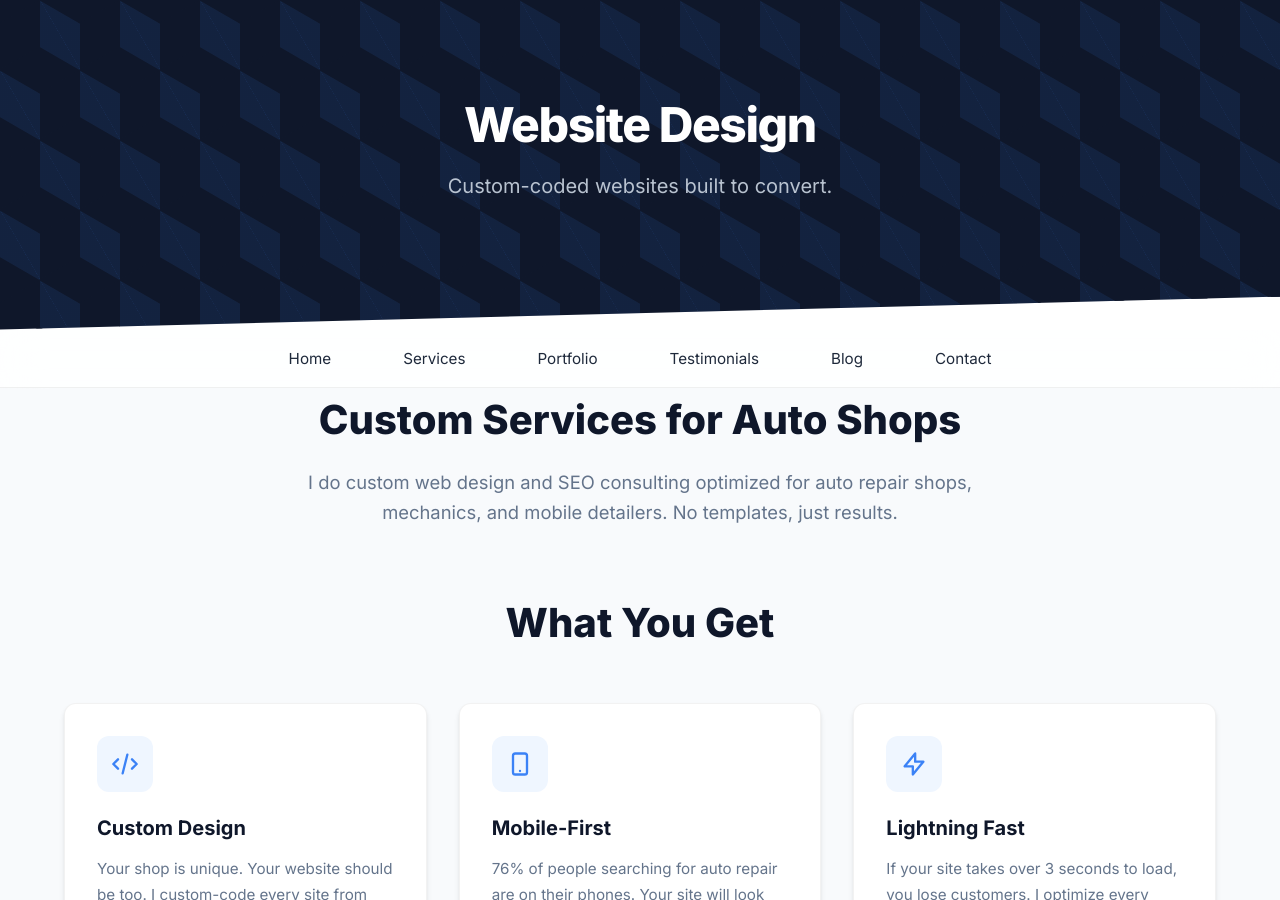
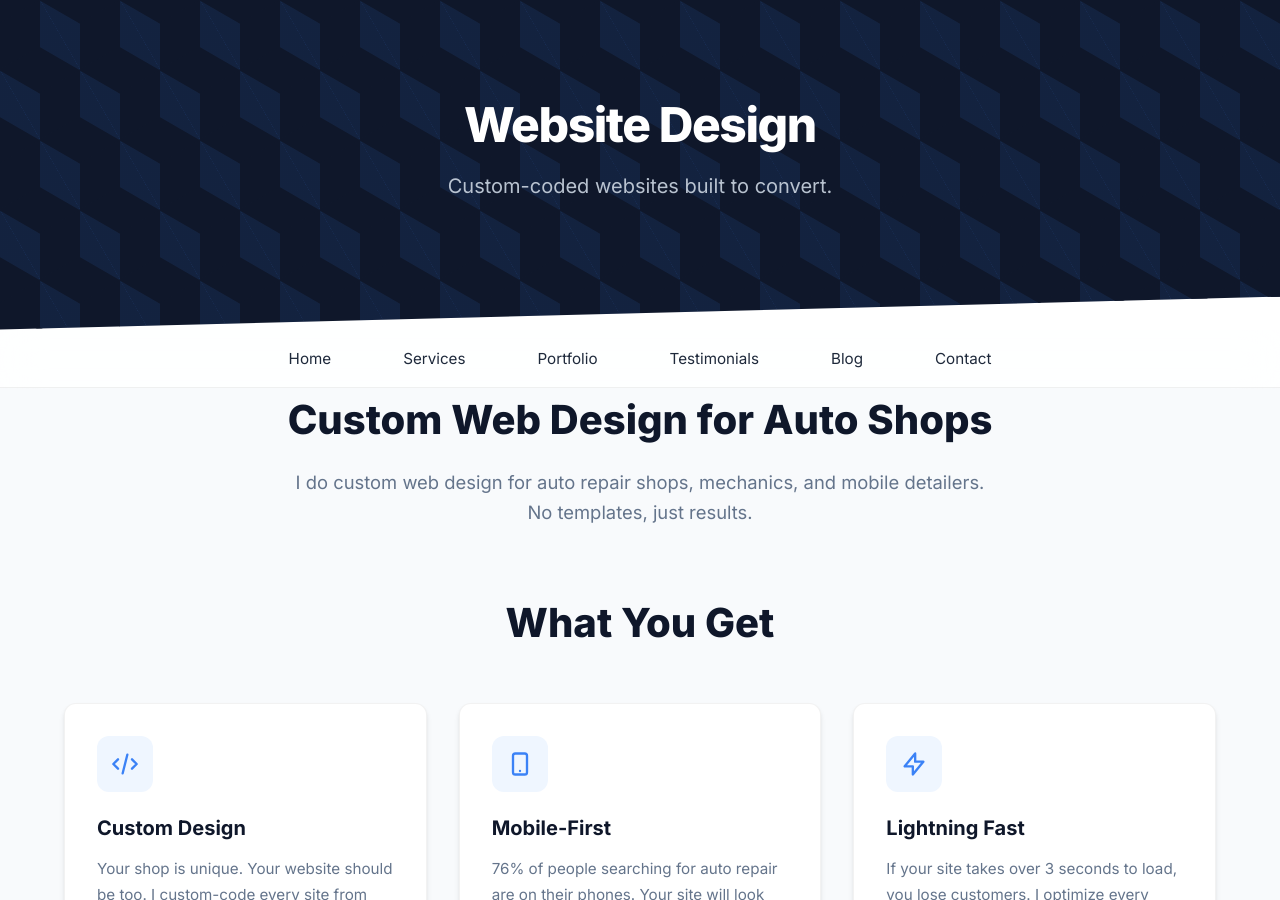
Before and after one commit to JamesBrownR/MeetingSurge, a Jekyll site: the page built from services/web-design/index.html, in a window 1280 px wide and 900 px high. Built offline with Jekyll 4.4.1, drawn with Linux system fonts in a browser that asks for light colours.

Commit message:
Update index.html

```diff
--- a/services/web-design/index.html
+++ b/services/web-design/index.html
@@ -234,8 +234,8 @@ description: Professional web design services for auto repair shops, mechanics,
 
 <div class="service-content">
 
-  <h2>Custom Services for Auto Shops</h2>
-  <p class="intro-text">I do custom web design and SEO consulting optimized for auto repair shops, mechanics, and mobile detailers. No templates, just results.</p>
+  <h2>Custom Web Design for Auto Shops</h2>
+  <p class="intro-text">I do custom web design for auto repair shops, mechanics, and mobile detailers. No templates, just results.</p>
 
 
 
```
